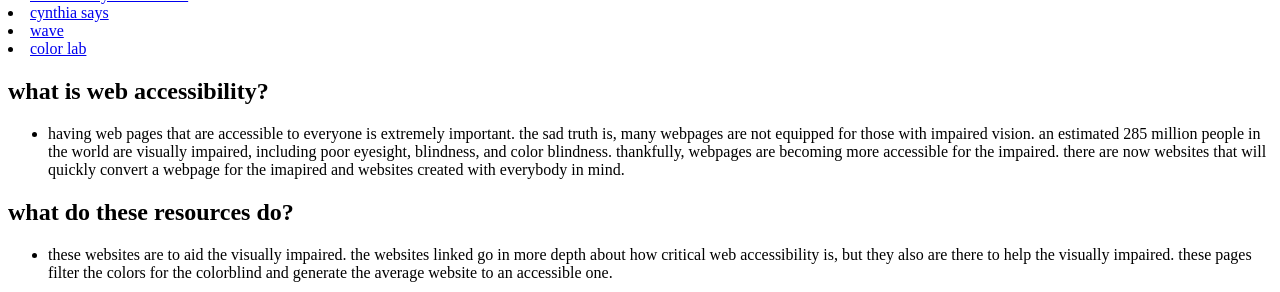
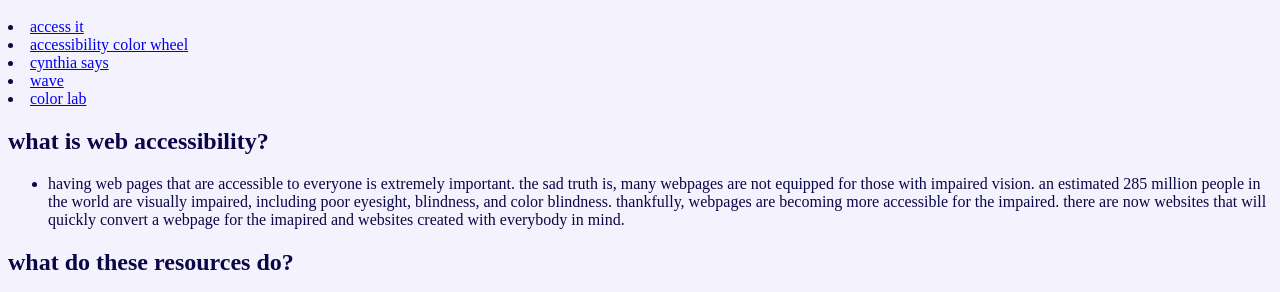
Before and after one commit to 2020spring14/2020spring14.github.io, a plain HTML site: page webaccessibility.html in a window 1280 px wide. Shown: the part 112-404 px from the top of the page. Drawn offline with Linux system fonts and the light colour scheme.

Commit message:
Update webaccessibility.html

```diff
--- a/webaccessibility.html
+++ b/webaccessibility.html
@@ -3,6 +3,7 @@
 <head>
 <meta charset="UTF-8">
 <title>PlainWebDesign</title>
+<link href="2020spring14.github.io/webaccessibility.css" rel="stylesheet" type="text/css">
 </head>
 
 <h1>Web Accessibility</h1>
```
